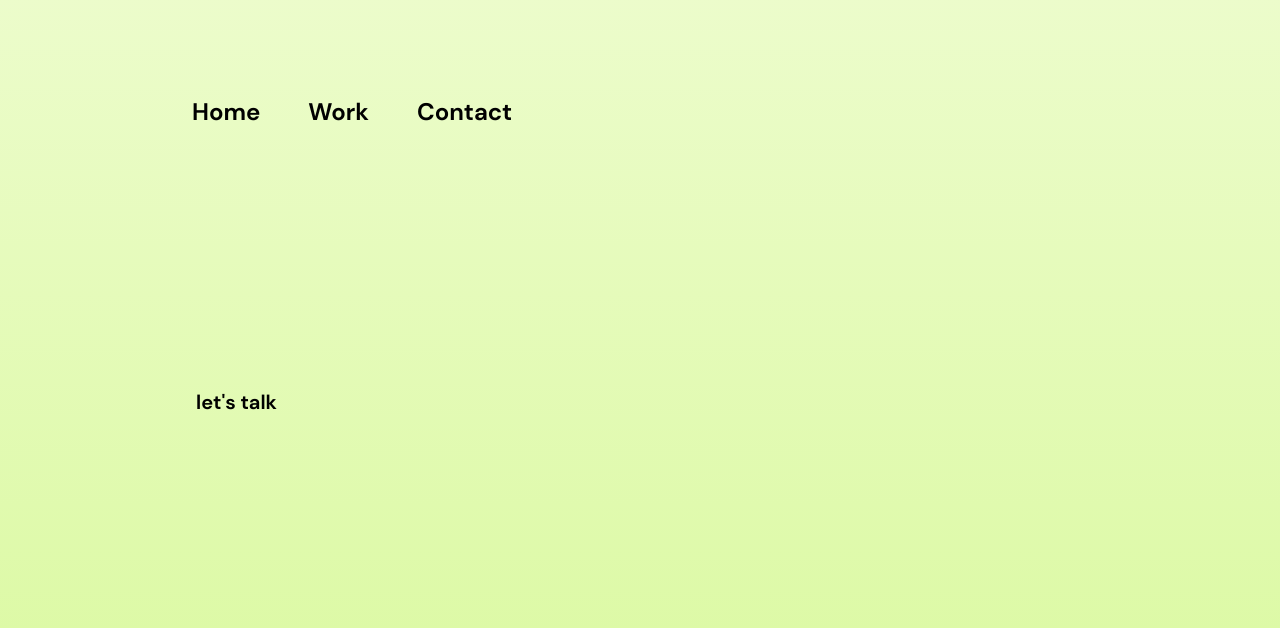
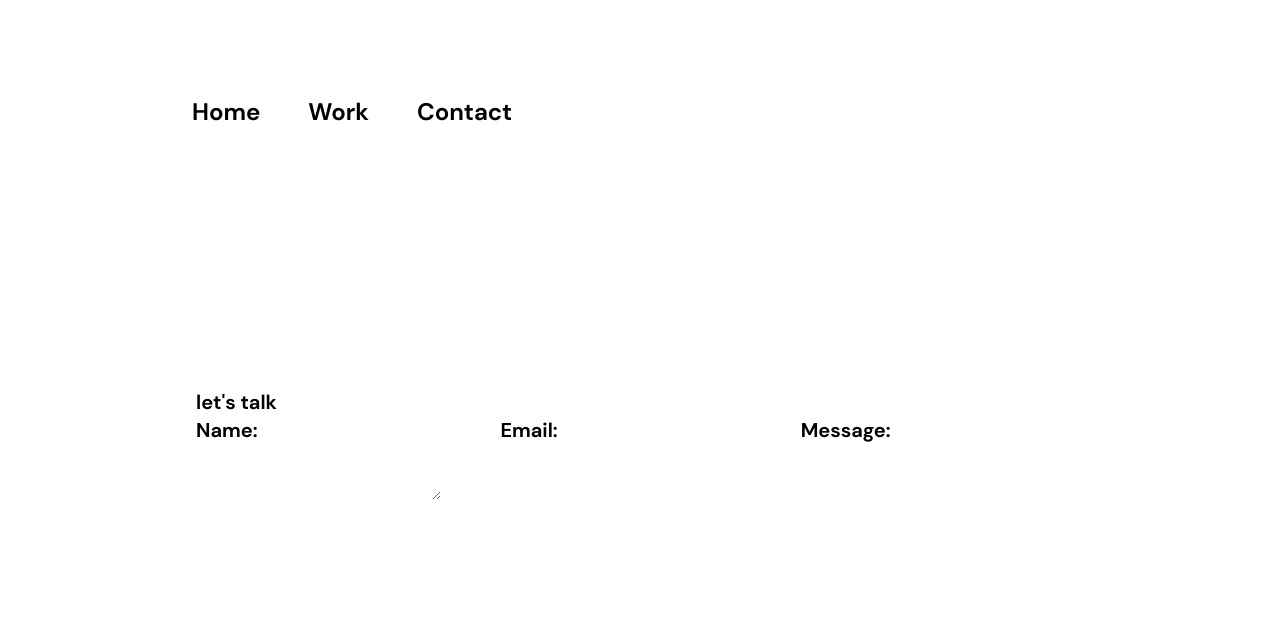
Before and after one commit to williambjork/portfolio2022, a Next.js app: page /contact in a window 1280 px wide. Shown: the top 628 px of the page. Built offline with nearby package versions, Linux system fonts and the light colour scheme.

Commit message:
change bgColor of "Contact" page on key press

```diff
--- /dev/null
+++ b/components/Form.js
@@ -0,0 +1,33 @@
+import React, { useState } from 'react';
+
+export default function Form({ getRandomColor, setBgColor, bgColor }) {
+    const [name, setName] = useState('');
+  const [email, setEmail] = useState('');
+  const [message, setMessage] = useState('');
+
+  const handleNameChange = (event) => {
+    setName(event.target.value);
+    setBgColor(getRandomColor());
+  };
+
+  const handleEmailChange = (event) => {
+    setEmail(event.target.value);
+    setBgColor(getRandomColor());
+  };
+
+  const handleMessageChange = (event) => {
+    setMessage(event.target.value);
+    setBgColor(getRandomColor());
+  };
+
+    return (
+      <form style={{backgroundColor: bgColor}}>
+        <label>Name:</label>
+        <input type="text" value={name} onChange={handleNameChange} />
+        <label>Email:</label>
+        <input type="email" value={email} onChange={handleEmailChange} />
+        <label>Message:</label>
+        <textarea value={message} onChange={handleMessageChange} />
+      </form>
+    );
+  };
--- a/pages/contact.js
+++ b/pages/contact.js
@@ -1,12 +1,23 @@
 import { motion as m } from "framer-motion"
 import { useEffect, useState } from "react";
+import Form from "../components/Form";
 
 function contact() {
 
   const [mouseX, setMouseX] = useState(0);
   const [mouseY, setMouseY] = useState(0);
+  const [bgColor, setBgColor] = useState('#ffffff');
 
-  useEffect(() => {
+  const getRandomColor = () => {
+    const letters = '0123456789ABCDEF';
+    let color = '#';
+    for (let i = 0; i < 6; i++) {
+      color += letters[Math.floor(Math.random() * 16)];
+    }
+    return color;
+  }
+
+ /*  useEffect(() => {
     window.addEventListener('mousemove', handleMouseMove);
     return () => window.removeEventListener('mousemove', handleMouseMove);
   }, []);
@@ -20,10 +31,11 @@ function contact() {
     background: `radial-gradient(circle at ${mouseX}px ${mouseY}px, #ecfccb, #d9f99d)`,
     backgroundSize: '10px',
   }
+ */
 
   return (
 
-      <m.main style={styles} className="text-ray-900 absolute top-0 left-0 w-full  h-full px-16 lg:px-48"
+      <m.main style={{ backgroundColor: bgColor }} className="text-ray-900 absolute top-0 left-0 w-full  h-full px-16 lg:px-48"
       initial={{
         y: "-100%"
       }}
@@ -37,6 +49,7 @@ function contact() {
           <div className="font-dmsans text-xl my-96 p-1">
               <h1>let's talk</h1>
 
+              <Form getRandomColor={getRandomColor} setBgColor={setBgColor} />
 
           </div>
 
```
